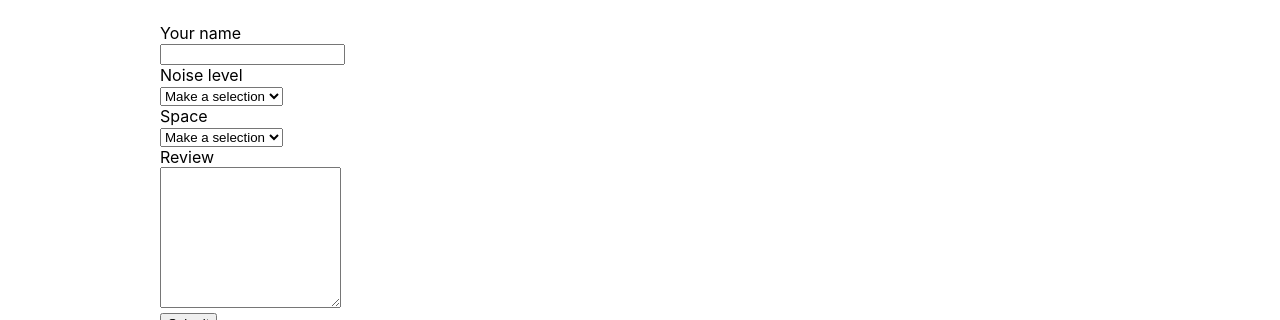
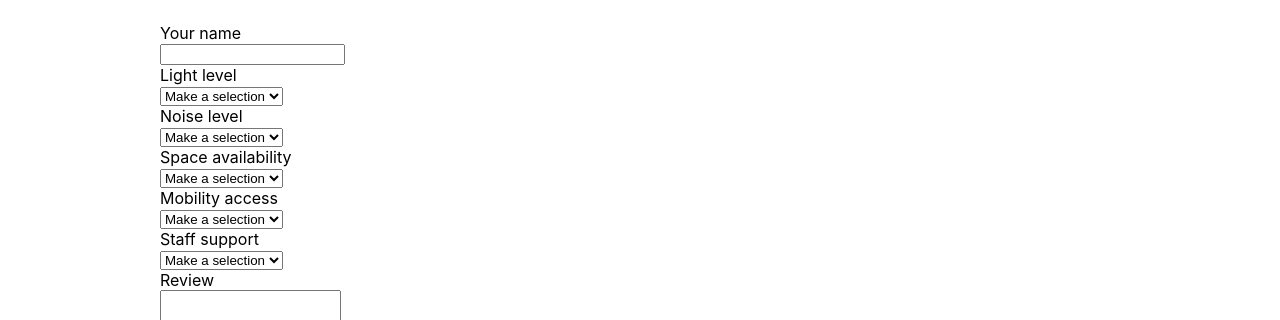
Before and after one commit to danikav/Access_Aid_Project, a React (Create React App) app: page /mock-business in a window 1280 px wide. Shown: the part 360-680 px from the top of the page. Built offline with nearby package versions, Linux system fonts and the light colour scheme.

Commit message:
added scoring to review

```diff
--- a/src/components/BusinessPage.js
+++ b/src/components/BusinessPage.js
@@ -27,6 +27,19 @@ function BusinessPage() {
         </div>
 
         <div>
+          Light level
+          <br />
+          <select id="rating-light" name="rating-light" required>
+            <option selected disabled>Make a selection</option>
+            <option>1</option>
+            <option>2</option>
+            <option>3</option>
+            <option>4</option>
+            <option>5</option>
+          </select>
+        </div>
+
+        <div>
           Noise level
           <br />
           <select id="rating-noise" name="rating-noise" required>
@@ -40,9 +53,35 @@ function BusinessPage() {
         </div>
 
         <div>
-          Space
+          Space availability
           <br />
           <select id="rating-space" name="rating-space" required>
+            <option selected disabled>Make a selection</option>
+            <option>1</option>
+            <option>2</option>
+            <option>3</option>
+            <option>4</option>
+            <option>5</option>
+          </select>
+        </div>
+
+        <div>
+          Mobility access
+          <br />
+          <select id="rating-access" name="rating-access" required>
+            <option selected disabled>Make a selection</option>
+            <option>1</option>
+            <option>2</option>
+            <option>3</option>
+            <option>4</option>
+            <option>5</option>
+          </select>
+        </div>
+
+        <div>
+          Staff support
+          <br />
+          <select id="rating-staff" name="rating-staff" required>
             <option selected disabled>Make a selection</option>
             <option>1</option>
             <option>2</option>
```
